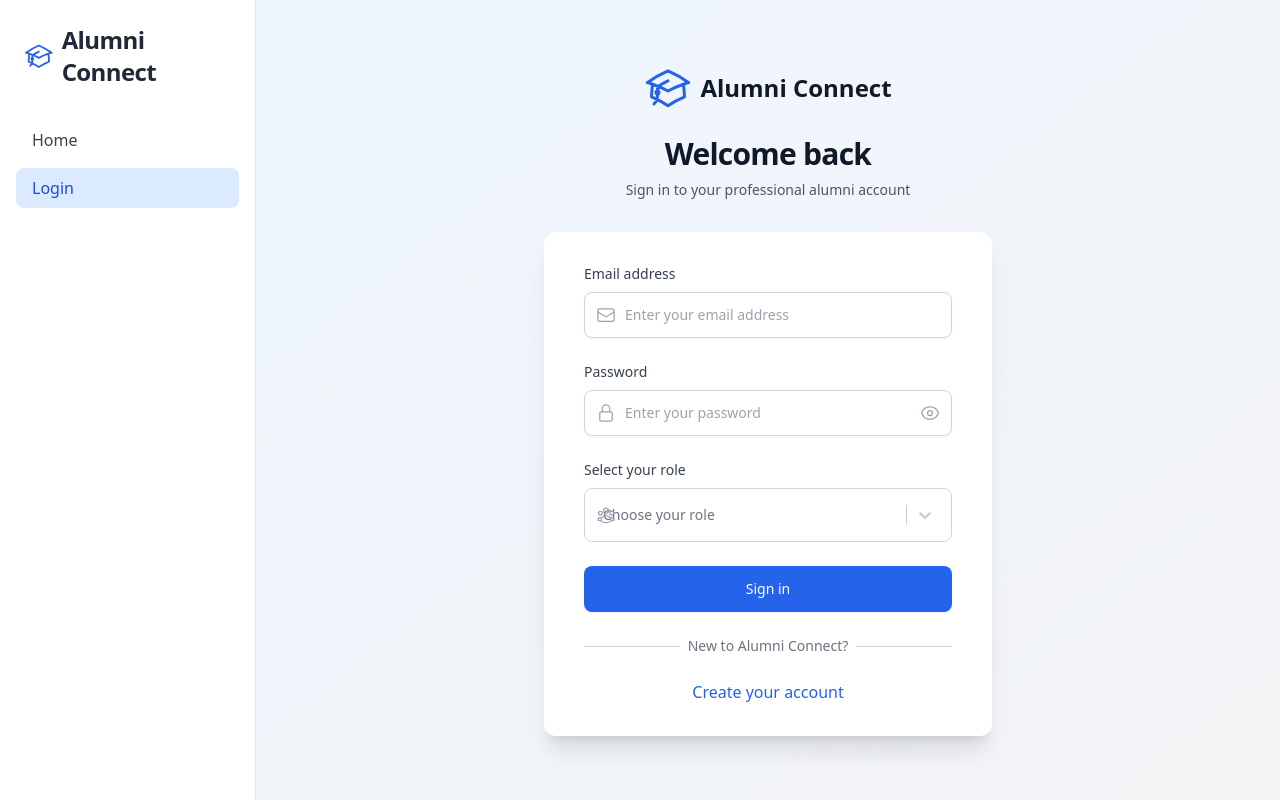
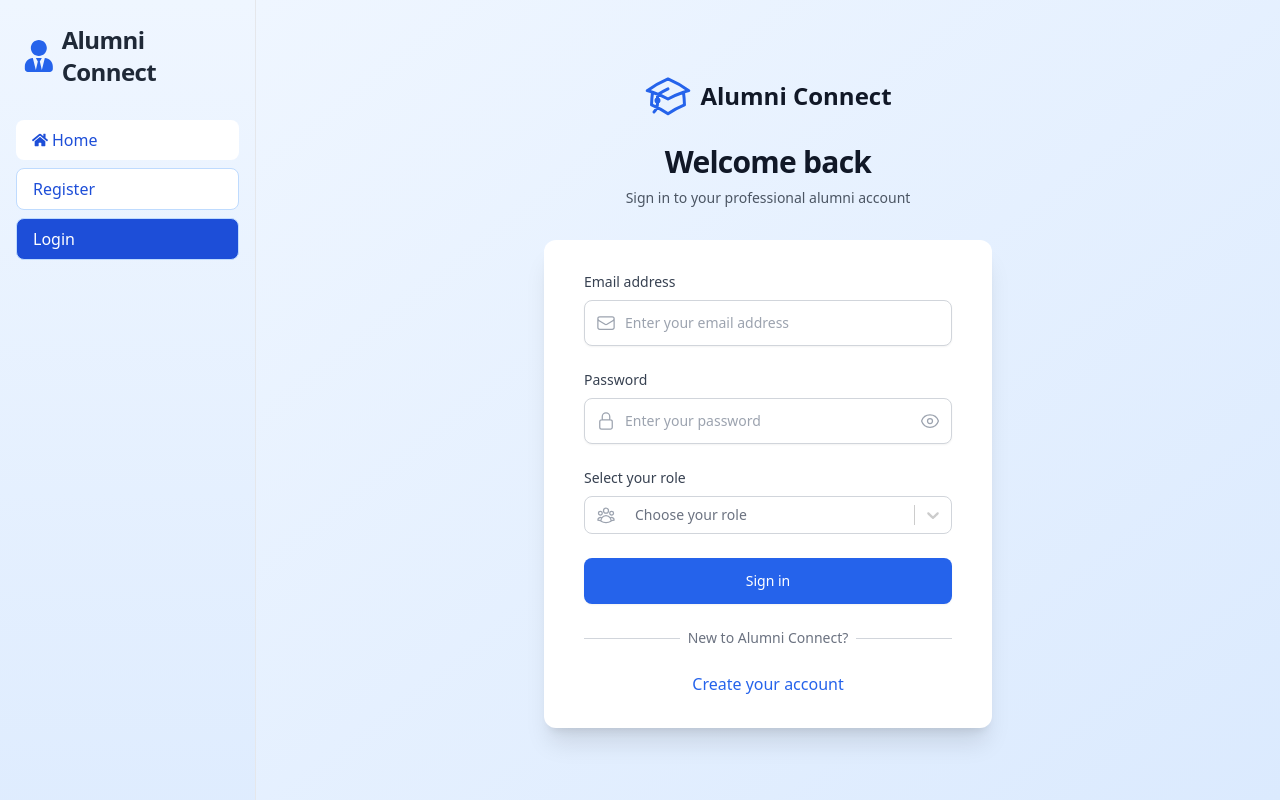
Before and after one commit to Dishang18/sgp-7-Alumini-hub, a React (Vite) app in the folder Frontend/: page /login in a window 1280 px wide. Shown: the top 800 px of the page. Built offline with nearby package versions, Linux system fonts and the light colour scheme.

Commit message:
UI update

```diff
--- a/Frontend/src/Components/Dashboard.jsx
+++ b/Frontend/src/Components/Dashboard.jsx
@@ -50,7 +50,7 @@ export default function Dashboard() {
           <p className="text-gray-500 text-base mb-3">
             See what's happening soon in your alumni network.
           </p>
-          <Link to="/event" className="text-blue-700 font-medium hover:underline text-sm">
+          <Link to="/events" className="text-blue-700 font-medium hover:underline text-sm">
             View Events
           </Link>
         </div>
@@ -80,7 +80,7 @@ export default function Dashboard() {
           <p className="text-gray-500 text-base mb-3">
             Find and connect with alumni, students, and faculty.
           </p>
-          <Link to="/search" className="text-blue-700 font-medium hover:underline text-sm">
+          <Link to="/search-people" className="text-blue-700 font-medium hover:underline text-sm">
             Search People
           </Link>
         </div>
--- a/Frontend/src/Components/Slidebar.jsx
+++ b/Frontend/src/Components/Slidebar.jsx
@@ -1,81 +1,185 @@
-import {
-  AcademicCapIcon,
-  UserIcon,
-  ArrowRightOnRectangleIcon,
-} from '@heroicons/react/24/outline';
-import { Link, useLocation, useNavigate } from 'react-router-dom';
+import React from 'react';
+import { NavLink, useNavigate } from 'react-router-dom';
 import { useSelector, useDispatch } from 'react-redux';
 import { logout } from '../features/authSlice';
-import axios from 'axios';
+import Dropdown from './helper/Dropdown';
+import {
+  FaHome, FaCalendar, FaBriefcase, FaCommentDots, FaUpload, FaUserTie,
+  FaUserGraduate, FaVideo, FaSearch, FaEnvelopeOpenText
+} from 'react-icons/fa';
 
-function classNames(...classes) {
-  return classes.filter(Boolean).join(' ');
-}
+const theme = {
+  sidebarBg: 'bg-gradient-to-b from-blue-50 to-blue-100',
+  activeBtn: 'bg-blue-700 text-white', // Darker blue for active
+  inactiveBtn: 'bg-white text-blue-700 hover:bg-blue-50 hover:text-blue-900',
+  border: 'border border-blue-200',
+  logoutBtn: 'bg-red-50 text-red-600 border border-red-200 hover:bg-red-100 hover:text-red-700',
+};
+
+const NAV_LINKS = [
+  // ...existing NAV_LINKS...
+  {
+    label: 'Dashboard',
+    to: '/dashboard',
+    icon: <FaHome className="mr-1" />,
+    roles: ['admin', 'collegeadmin', 'professor', 'alumni', 'student'],
+    loggedIn: true,
+  },
+  {
+    label: 'Events',
+    to: '/events',
+    icon: <FaCalendar className="mr-1" />,
+    roles: ['admin', 'collegeadmin', 'professor', 'alumni', 'student'],
+    loggedIn: true,
+  },
+  {
+    label: 'Jobs',
+    to: '/jobs',
+    icon: <FaBriefcase className="mr-1" />,
+    roles: ['admin', 'collegeadmin', 'professor', 'alumni', 'student'],
+    loggedIn: true,
+  },
+  {
+    label: 'Posts',
+    to: '/posts',
+    icon: <FaCommentDots className="mr-1" />,
+    roles: ['alumni', 'student'],
+    loggedIn: true,
+  },
+  {
+    label: 'Bulk Import',
+    to: '/bulk-upload',
+    icon: <FaUpload className="mr-1" />,
+    roles: ['admin', 'collegeadmin'],
+    loggedIn: true,
+  },
+  {
+    label: 'User Management',
+    to: '/user-management',
+    icon: <FaUserTie className="mr-1" />,
+    roles: ['admin', 'collegeadmin'],
+    loggedIn: true,
+  },
+  {
+    label: 'Professor Management',
+    to: '/professor-branch-management',
+    icon: <FaUserTie className="mr-1" />,
+    roles: ['collegeadmin'],
+    loggedIn: true,
+  },
+  {
+    label: 'Student Management',
+    to: '/student-management',
+    icon: <FaUserGraduate className="mr-1" />,
+    roles: ['admin', 'collegeadmin', 'professor'],
+    loggedIn: true,
+  },
+  {
+    label: 'Meeting',
+    to: '/meeting',
+    icon: <FaVideo className="mr-1" />,
+    roles: ['admin', 'collegeadmin', 'professor', 'alumni', 'student'],
+    loggedIn: true,
+  },
+  {
+    label: 'Search Alumni',
+    to: '/search-people',
+    icon: <FaSearch className="mr-1" />,
+    roles: ['admin', 'collegeadmin', 'professor', 'alumni', 'student'],
+    loggedIn: true,
+  },
+  {
+    label: 'Send Mail',
+    to: '/send-mail',
+    icon: <FaEnvelopeOpenText className="mr-1" />,
+    roles: ['admin', 'collegeadmin', 'professor'],
+    loggedIn: true,
+  },
+];
 
 export default function Slidebar() {
-  const location = useLocation();
-  const user = useSelector((state) => state.currentUser);
-  const loggedIn = useSelector((state) => state.loggedIn);
   const dispatch = useDispatch();
   const navigate = useNavigate();
+  const loggedIn = useSelector((state) => state.loggedIn);
+  const user = useSelector((state) => state.currentUser);
 
-  const handleLogout = async () => {
-    try {
-      await axios.post('http://localhost:5000/auth/logout', {}, { withCredentials: true });
-    } catch (e) {}
+  const handleLogout = () => {
     dispatch(logout());
-    window.location.href = '/login';
+    navigate('/home');
   };
 
-  const isActiveLink = (path) => location.pathname === path;
-
-  const navLinks = [
-    !loggedIn && { to: '/', label: 'Home' },
-    !loggedIn && { to: '/login', label: 'Login' },
-    loggedIn && { to: '/dashboard', label: 'Dashboard' },
-    loggedIn && { to: '/events', label: 'Events' },
-    loggedIn && { to: '/meeting', label: 'Meetings' },
-    loggedIn && (user?.role === 'alumni' || user?.role === 'student') && { to: '/posts', label: 'Posts' },
-    loggedIn && (user?.role === 'collegeadmin' || user?.role === 'admin') && { to: '/bulk-upload', label: 'Bulk Upload' },
-    loggedIn && user?.role === 'admin' && { to: '/user-management', label: 'User Approval' },
-    loggedIn && (user?.role === 'admin' || user?.role === 'collegeadmin') && { to: '/user-management', label: 'Users' },
-    loggedIn && (user?.role === 'admin' || user?.role === 'collegeadmin') && { to: '/branch-manager-assignment', label: 'Managers' },
-    loggedIn && (user?.role === 'admin' || user?.role === 'collegeadmin' || user?.role === 'professor') && { to: '/student-management', label: 'Students' },
-    loggedIn && user?.role === 'professor' && { to: '/professor-student-approval', label: 'Approvals' },
-  ].filter(Boolean);
-
   return (
-    <aside className="w-64 h-full bg-white border-r border-gray-200 flex flex-col py-6 px-4">
+    <aside className={`w-64 h-full ${theme.sidebarBg} border-r border-gray-200 flex flex-col py-6 px-4`}>
       {/* Logo/Brand */}
       <div className="flex items-center mb-8 px-2">
-        <AcademicCapIcon className="h-8 w-8 text-blue-600" />
+        <FaUserTie className="h-8 w-8 text-blue-600" />
         <span className="ml-2 text-2xl font-bold text-gray-800 tracking-tight select-none">
           Alumni Connect
         </span>
       </div>
       {/* Navigation */}
       <nav className="flex flex-col gap-2 flex-1">
-        {navLinks.map(({ to, label }) => (
-          <Link
-            key={to}
-            to={to}
-            className={classNames(
-              isActiveLink(to)
-                ? 'bg-blue-100 text-blue-700'
-                : 'text-neutral-700 hover:text-blue-700 hover:bg-blue-50',
-              'w-full flex items-center px-4 py-2 rounded-lg text-base font-medium transition-all duration-200'
-            )}
-          >
-            {label}
-          </Link>
-        ))}
+        {/* Show Home/Register/Login if not logged in */}
+        {!loggedIn && (
+          <>
+            <NavLink
+              to="/home"
+              className={({ isActive }) =>
+                `flex items-center px-4 py-2 rounded-lg text-base font-medium ${
+                  isActive ? theme.activeBtn : theme.inactiveBtn
+                }`
+              }
+            >
+              <FaHome className="mr-1" /> Home
+            </NavLink>
+            <NavLink
+              to="/register"
+              className={({ isActive }) =>
+                `flex items-center px-4 py-2 rounded-lg text-base font-medium ${theme.border} ${
+                  isActive ? theme.activeBtn : theme.inactiveBtn
+                }`
+              }
+            >
+              Register
+            </NavLink>
+            <NavLink
+              to="/login"
+              className={({ isActive }) =>
+                `flex items-center px-4 py-2 rounded-lg text-base font-medium ${theme.border} ${
+                  isActive ? theme.activeBtn : theme.inactiveBtn
+                }`
+              }
+            >
+              Login
+            </NavLink>
+          </>
+        )}
+        {/* Show dynamic links for logged in users */}
+        {loggedIn && user?.role && (
+          <>
+            {NAV_LINKS.filter(link => link.loggedIn && link.roles.includes(user.role)).map(link => (
+              <NavLink
+                key={link.to}
+                to={link.to}
+                className={({ isActive }) =>
+                  `flex items-center px-4 py-2 rounded-lg text-base font-medium transition-all duration-200 ${
+                    isActive ? theme.activeBtn : theme.inactiveBtn
+                  }`
+                }
+              >
+                {link.icon} {link.label}
+              </NavLink>
+            ))}
+            {/* <Dropdown /> */}
+          </>
+        )}
       </nav>
-      {/* User Info and Sign Out at the bottom */}
+      {/* User Info */}
       {loggedIn && (
-        <div className="mt-8 md:mt-0 flex flex-col gap-2">
+        <div className="mt-8 flex flex-col gap-2">
           <div className="flex items-center bg-blue-50 rounded-lg px-4 py-3">
             <div className="h-8 w-8 rounded-full bg-blue-100 flex items-center justify-center">
-              <UserIcon className="h-5 w-5 text-blue-600" />
+              <FaUserTie className="h-5 w-5 text-blue-600" />
             </div>
             <div className="ml-3 min-w-0">
               <div className="text-base font-medium text-gray-800 truncate max-w-[8rem] md:max-w-[10rem]">
@@ -86,12 +190,16 @@ export default function Slidebar() {
               <div className="text-xs text-blue-700 capitalize">{user?.role}</div>
             </div>
           </div>
+        </div>
+      )}
+      {/* Logout Button at the end */}
+      {loggedIn && (
+        <div className="mt-auto pt-4">
           <button
             onClick={handleLogout}
-            className="flex items-center justify-center gap-2 mt-2 px-4 py-2 bg-red-50 text-red-600 rounded-lg font-medium hover:bg-red-100 transition"
+            className={`w-full flex items-center justify-center px-4 py-2 rounded-lg text-base font-medium transition ${theme.logoutBtn}`}
           >
-            <ArrowRightOnRectangleIcon className="h-5 w-5" />
-            Sign Out
+            Logout
           </button>
         </div>
       )}
--- a/Frontend/src/pages/Login.jsx
+++ b/Frontend/src/pages/Login.jsx
@@ -16,6 +16,19 @@ import {
   UserGroupIcon
 } from "@heroicons/react/24/outline";
 
+// Theme config (same as sidebar)
+const theme = {
+  gradientBg: "bg-gradient-to-br from-blue-50 to-blue-100",
+  cardBg: "bg-white",
+  cardShadow: "shadow-xl",
+  cardRadius: "rounded-xl",
+  inputFocus: "focus:ring-2 focus:ring-blue-500 focus:border-blue-500",
+  btn: "bg-blue-600 text-white hover:bg-blue-700",
+  btnDisabled: "opacity-70 cursor-not-allowed",
+  link: "text-blue-600 hover:text-blue-700",
+  divider: "border-gray-300",
+};
+
 function Login() {
   const [selectedRole, setSelectedRole] = useState(null);
   const [loading, setLoading] = useState(false);
@@ -26,7 +39,6 @@ function Login() {
     role: selectedRole,
   });
   const dispatch = useDispatch();
-  // Options for the role dropdown
   const roleOptions = [
     { value: "alumni", label: "Alumni" },
     { value: "professor", label: "Professor" },
@@ -36,22 +48,16 @@ function Login() {
   ];
   const navigate = useNavigate();
 
-  // Handle role selection
   const handleRoleChange = (selectedOption) => {
     setSelectedRole(selectedOption);
-    console.log(selectedOption);
   };
   const userRole = selectedRole?.value;
-  // console.log(userRole)
-
   var role = userRole;
-  console.log(role);
   var userData = {
     email: user.email,
     password: user.password,
     role: role,
   };
-  // Handle form submission
   const handleChange = (e) => {
     const { name, value } = e.target;
     setUser((prev) => ({ ...prev, [name]: value }));
@@ -76,7 +82,6 @@ function Login() {
 
     try {
       const response = await axios.post(url, userData, { withCredentials: true });
-      // Backend returns { user }
       const { user: userObj } = response.data;
       dispatch(login(userObj));
       toast.success("Login Successful");
@@ -92,7 +97,6 @@ function Login() {
     }
   };
 
-  // Custom styles for react-select to match our design
   const customSelectStyles = {
     control: (provided, state) => ({
       ...provided,
@@ -130,7 +134,7 @@ function Login() {
         pauseOnHover
         theme="light"
       />
-      <div className="min-h-screen bg-gradient-to-br from-blue-50 to-gray-100 flex flex-col justify-center py-12 sm:px-6 lg:px-8">
+      <div className={`min-h-screen ${theme.gradientBg} flex flex-col justify-center py-12 sm:px-6 lg:px-8`}>
         <div className="sm:mx-auto sm:w-full sm:max-w-md">
           {/* Logo and Header */}
           <div className="flex justify-center">
@@ -148,7 +152,7 @@ function Login() {
         </div>
 
         <div className="mt-8 sm:mx-auto sm:w-full sm:max-w-md">
-          <div className="bg-white py-8 px-4 shadow-xl rounded-xl sm:px-10">
+          <div className={`${theme.cardBg} py-8 px-4 ${theme.cardShadow} ${theme.cardRadius} sm:px-10`}>
             <form onSubmit={handleSubmit} className="space-y-6">
 
               {/* Email Field */}
@@ -168,7 +172,7 @@ function Login() {
                     required
                     value={user.email}
                     onChange={handleChange}
-                    className="block w-full pl-10 pr-3 py-3 border border-gray-300 rounded-lg shadow-sm placeholder-gray-400 focus:outline-none focus:ring-2 focus:ring-blue-500 focus:border-blue-500 sm:text-sm transition-colors duration-200"
+                    className={`block w-full pl-10 pr-3 py-3 border border-gray-300 rounded-lg shadow-sm placeholder-gray-400 focus:outline-none ${theme.inputFocus} sm:text-sm transition-colors duration-200`}
                     placeholder="Enter your email address"
                   />
                 </div>
@@ -191,7 +195,7 @@ function Login() {
                     required
                     value={user.password}
                     onChange={handleChange}
-                    className="block w-full pl-10 pr-10 py-3 border border-gray-300 rounded-lg shadow-sm placeholder-gray-400 focus:outline-none focus:ring-2 focus:ring-blue-500 focus:border-blue-500 sm:text-sm transition-colors duration-200"
+                    className={`block w-full pl-10 pr-10 py-3 border border-gray-300 rounded-lg shadow-sm placeholder-gray-400 focus:outline-none ${theme.inputFocus} sm:text-sm transition-colors duration-200`}
                     placeholder="Enter your password"
                   />
                   <div className="absolute inset-y-0 right-0 pr-3 flex items-center">
@@ -216,7 +220,9 @@ function Login() {
                   Select your role
                 </label>
                 <div className="relative">
-                  <UserGroupIcon className="absolute left-3 top-1/2 transform -translate-y-1/2 h-5 w-5 text-gray-400 z-10" />
+                  <span className="absolute inset-y-0 left-0 flex items-center pl-3 pointer-events-none z-20">
+                    <UserGroupIcon className="h-5 w-5 text-gray-400" />
+                  </span>
                   <Select
                     id="role"
                     name="role"
@@ -224,7 +230,20 @@ function Login() {
                     onChange={handleRoleChange}
                     value={selectedRole}
                     placeholder="Choose your role"
-                    styles={customSelectStyles}
+                    styles={{
+                      ...customSelectStyles,
+                      control: (provided, state) => ({
+                        ...provided,
+                        paddingLeft: '2.5rem', // Directly add left padding here
+                        border: '1px solid #D1D5DB',
+                        borderRadius: '0.5rem',
+                        boxShadow: state.isFocused ? '0 0 0 2px #3B82F6' : 'none',
+                        borderColor: state.isFocused ? '#3B82F6' : '#D1D5DB',
+                        '&:hover': {
+                          borderColor: '#9CA3AF'
+                        }
+                      }),
+                    }}
                     className="text-sm"
                     classNamePrefix="select"
                   />
@@ -236,9 +255,7 @@ function Login() {
                 <button
                   type="submit"
                   disabled={loading}
-                  className={`${
-                    loading ? "opacity-70 cursor-not-allowed" : "hover:bg-blue-700"
-                  } group relative w-full flex justify-center py-3 px-4 border border-transparent text-sm font-medium rounded-lg text-white bg-blue-600 focus:outline-none focus:ring-2 focus:ring-offset-2 focus:ring-blue-500 transition-all duration-200 shadow-sm`}
+                  className={`group relative w-full flex justify-center py-3 px-4 border border-transparent text-sm font-medium rounded-lg ${theme.btn} focus:outline-none focus:ring-2 focus:ring-offset-2 focus:ring-blue-500 transition-all duration-200 shadow-sm ${loading ? theme.btnDisabled : ""}`}
                 >
                   {loading ? (
                     <div className="flex items-center">
@@ -254,7 +271,7 @@ function Login() {
               <div className="mt-6">
                 <div className="relative">
                   <div className="absolute inset-0 flex items-center">
-                    <div className="w-full border-t border-gray-300" />
+                    <div className={`w-full border-t ${theme.divider}`} />
                   </div>
                   <div className="relative flex justify-center text-sm">
                     <span className="px-2 bg-white text-gray-500">New to Alumni Connect?</span>
@@ -266,7 +283,7 @@ function Login() {
               <div className="text-center">
                 <Link
                   to="/register"
-                  className="font-medium text-blue-600 hover:text-blue-500 transition-colors duration-200"
+                  className={`font-medium ${theme.link} transition-colors duration-200`}
                 >
                   Create your account
                 </Link>
--- a/Frontend/src/pages/Register.jsx
+++ b/Frontend/src/pages/Register.jsx
@@ -15,11 +15,22 @@ import { useState, useCallback, memo } from "react";
 import axios from "axios";
 import Select from "react-select";
 import { ToastContainer, toast } from "react-toastify";
-import "react-toastify/dist/ReactToastify.css";
 import { useNavigate, Link } from "react-router-dom";
 import Loader from "../Components/Loader";
 
-// Memoized InputField component to prevent unnecessary re-renders
+// Theme config (same as sidebar/login)
+const theme = {
+  gradientBg: "bg-gradient-to-br from-blue-50 to-blue-100",
+  cardBg: "bg-white",
+  cardShadow: "shadow-xl",
+  cardRadius: "rounded-xl",
+  inputFocus: "focus:ring-2 focus:ring-blue-500 focus:border-blue-500",
+  btn: "bg-blue-600 text-white hover:bg-blue-700",
+  btnDisabled: "opacity-70 cursor-not-allowed",
+  link: "text-blue-600 hover:text-blue-700",
+  divider: "border-gray-300",
+};
+
 const InputField = memo(({ icon: Icon, label, name, type = "text", placeholder, required = false, autoComplete = "off", value, onChange }) => (
   <div>
     <label htmlFor={name} className="block text-sm font-medium text-gray-700 mb-2">
@@ -37,7 +48,7 @@ const InputField = memo(({ icon: Icon, label, name, type = "text", placeholder,
         required={required}
         value={value}
         onChange={onChange}
-        className="block w-full pl-10 pr-3 py-3 border border-gray-300 rounded-lg shadow-sm placeholder-gray-400 focus:outline-none focus:ring-2 focus:ring-blue-500 focus:border-blue-500 sm:text-sm transition-colors duration-200"
+        className={`block w-full pl-10 pr-3 py-3 border border-gray-300 rounded-lg shadow-sm placeholder-gray-400 focus:outline-none ${theme.inputFocus} sm:text-sm transition-colors duration-200`}
         placeholder={placeholder}
       />
     </div>
@@ -163,13 +174,14 @@ function Register() {
     setLoading(false);
   };
 
-  // Custom styles for react-select
+  // Custom styles for react-select (icon inside box)
   const customSelectStyles = {
     control: (provided, state) => ({
       ...provided,
+      paddingLeft: '2.5rem', // Space for icon
       border: '1px solid #D1D5DB',
       borderRadius: '0.5rem',
-      padding: '0.5rem',
+      minHeight: '48px',
       boxShadow: state.isFocused ? '0 0 0 2px #3B82F6' : 'none',
       borderColor: state.isFocused ? '#3B82F6' : '#D1D5DB',
       '&:hover': {
@@ -202,7 +214,7 @@ function Register() {
         theme="light"
       />
 
-      <div className="min-h-screen bg-gradient-to-br from-blue-50 to-gray-100 py-12 px-4 sm:px-6 lg:px-8">
+      <div className={`min-h-screen ${theme.gradientBg} py-12 px-4 sm:px-6 lg:px-8`}>
         <div className="max-w-2xl mx-auto">
           {/* Header */}
           <div className="text-center mb-8">
@@ -221,7 +233,7 @@ function Register() {
           </div>
 
           {/* Form */}
-          <div className="bg-white shadow-xl rounded-xl p-8">
+          <div className={`${theme.cardBg} ${theme.cardShadow} ${theme.cardRadius} p-8`}>
             <form onSubmit={handleSubmit} className="space-y-6">
 
               {/* Basic Information */}
@@ -254,7 +266,7 @@ function Register() {
                       required
                       value={formData.password ?? ''}
                       onChange={handleChange}
-                      className="block w-full pl-10 pr-10 py-3 border border-gray-300 rounded-lg shadow-sm placeholder-gray-400 focus:outline-none focus:ring-2 focus:ring-blue-500 focus:border-blue-500 sm:text-sm transition-colors duration-200"
+                      className={`block w-full pl-10 pr-10 py-3 border border-gray-300 rounded-lg shadow-sm placeholder-gray-400 focus:outline-none ${theme.inputFocus} sm:text-sm transition-colors duration-200`}
                       placeholder="Create a secure password"
                     />
                     <div className="absolute inset-y-0 right-0 pr-3 flex items-center">
@@ -280,7 +292,9 @@ function Register() {
                   Select your role
                 </label>
                 <div className="relative">
-                  <UserGroupIcon className="absolute left-3 top-1/2 transform -translate-y-1/2 h-5 w-5 text-gray-400 z-10" />
+                  <span className="absolute inset-y-0 left-0 flex items-center pl-3 pointer-events-none z-20">
+                    <UserGroupIcon className="h-5 w-5 text-gray-400" />
+                  </span>
                   <Select
                     id="role"
                     name="role"
@@ -395,7 +409,9 @@ function Register() {
                             Degree
                           </label>
                           <div className="relative">
-                            <AcademicCapIcon className="absolute left-3 top-1/2 transform -translate-y-1/2 h-5 w-5 text-gray-400 z-10" />
+                            <span className="absolute inset-y-0 left-0 flex items-center pl-3 pointer-events-none z-20">
+                              <AcademicCapIcon className="h-5 w-5 text-gray-400" />
+                            </span>
                             <Select
                               id="degree"
                               name="degree"
@@ -471,9 +487,7 @@ function Register() {
                 <button
                   type="submit"
                   disabled={loading}
-                  className={`${
-                    loading ? "opacity-70 cursor-not-allowed" : "hover:bg-blue-700"
-                  } w-full flex justify-center py-3 px-4 border border-transparent rounded-lg shadow-sm text-sm font-medium text-white bg-blue-600 focus:outline-none focus:ring-2 focus:ring-offset-2 focus:ring-blue-500 transition-all duration-200`}
+                  className={`w-full flex justify-center py-3 px-4 border border-transparent rounded-lg shadow-sm text-sm font-medium ${theme.btn} focus:outline-none focus:ring-2 focus:ring-offset-2 focus:ring-blue-500 transition-all duration-200 ${loading ? theme.btnDisabled : ""}`}
                 >
                   {loading ? (
                     <div className="flex items-center">
@@ -489,7 +503,7 @@ function Register() {
               <div className="text-center">
                 <div className="relative">
                   <div className="absolute inset-0 flex items-center">
-                    <div className="w-full border-t border-gray-300" />
+                    <div className={`w-full border-t ${theme.divider}`} />
                   </div>
                   <div className="relative flex justify-center text-sm">
                     <span className="px-2 bg-white text-gray-500">Already have an account?</span>
@@ -498,7 +512,7 @@ function Register() {
                 <div className="mt-4">
                   <Link
                     to="/login"
-                    className="font-medium text-blue-600 hover:text-blue-500 transition-colors duration-200"
+                    className={`font-medium ${theme.link} transition-colors duration-200`}
                   >
                     Sign in to your account
                   </Link>
```
